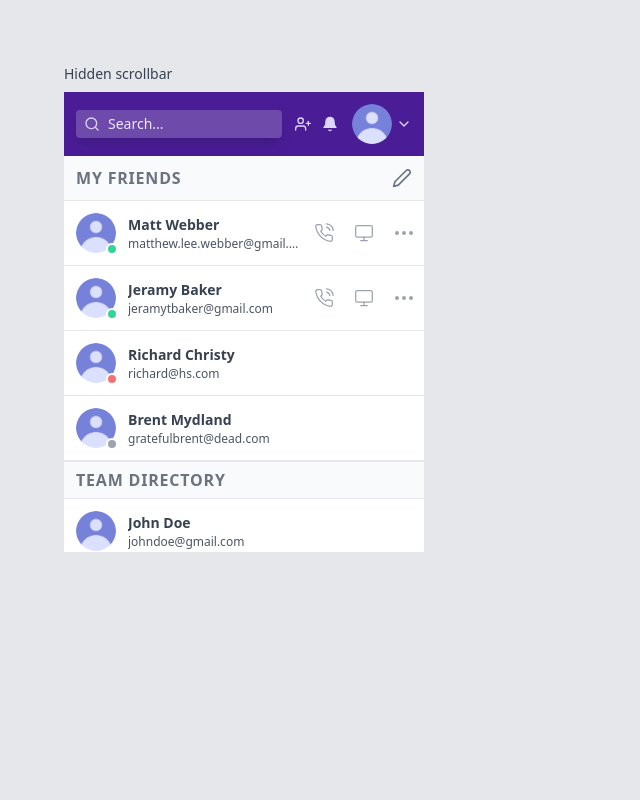
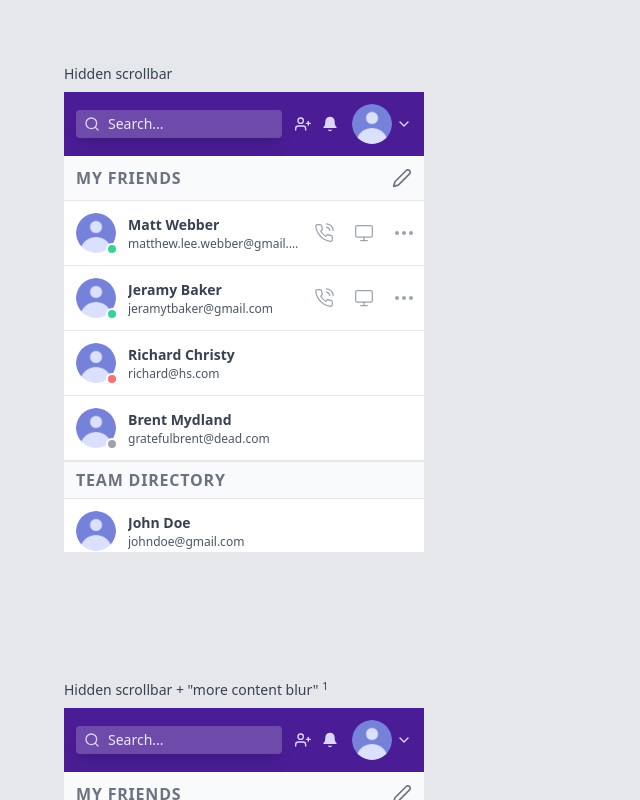
Before and after one commit to matthew-webber/tuple, a React (Create React App) app: page / in a window 1280 px wide. Shown: the whole page, without its empty margins (0-640 px from the left). Built offline with nearby package versions, Linux system fonts and the light colour scheme.

Commit message:
draft 1
scroll and non scroll - missing "more icon" functionality

```diff
--- a/src/App.js
+++ b/src/App.js
@@ -1,11 +1,13 @@
-import Pear from './menus/Pear'
+import NotScrollable from './menus/NotScrollable'
+import Scrollable from './menus/Scrollable'
 
 function App() {
   return (
     <div className='App'>
       <body className='overflow-hidden' style={{backgroundColor: '#4a1d96'}}>
         <div className='h-screen w-full overflow-auto pb-64 antialiased bg-gray-200'>
-          <Pear />
+          <Scrollable />
+          <NotScrollable />
         </div>
       </body>
     </div>
--- a/src/index.css
+++ b/src/index.css
@@ -24,11 +24,8 @@
     -ms-overflow-style: none; /* Internet Explorer 10+ */
     scrollbar-width: none; /* Firefox */
   }
-  .users-overlay::after {
+  .users-overlay:after {
     content: '';
-    display: -webkit-box;
-    display: -ms-flexbox;
-    display: flex;
     position: absolute;
     left: 0px;
     right: 0px;
@@ -37,7 +34,7 @@
     bottom: 0px;
     background: linear-gradient(
       180deg,
-      rgba(139, 167, 32, 0) 80%,
+      rgba(0, 0, 0, 0) 75%,
       rgba(255, 255, 255, 1) 100%
     );
     pointer-events: none;
--- /dev/null
+++ b/src/menus/NotScrollable.js
@@ -0,0 +1,254 @@
+import React, {useState} from 'react'
+import {Fade} from 'react-awesome-reveal'
+import Gravatar from '../layout/Gravatar'
+import HeaderSearch from '../layout/HeaderSearch'
+import UserCard from '../layout/UserCard'
+import Loading from '../Loading'
+import {EditIcon, CancelIcon} from '../media/Icons'
+
+const NotScrollable = () => {
+  const [loading, setLoading] = useState(false)
+  const [editing, setEditing] = useState(false)
+
+  const pearClick = () => {
+    setLoading(true)
+    const revertLoading = () => {
+      setLoading(false)
+    }
+    setTimeout(revertLoading, 2000)
+  }
+
+  const editClick = () => {
+    setEditing(!editing)
+  }
+
+  return (
+    <>
+      <div className='p-16'>
+        <h2 className='pb-2 text-sm text-gray-700'>
+          Hidden scrollbar + "more content blur" <sup>1</sup>
+        </h2>
+        <div
+          className='antialiased overflow-hidden'
+          style={{
+            width: '360' + 'px',
+            height: '460' + 'px',
+            backgroundColor: '#fff',
+          }}
+        >
+          <main className='flex flex-col h-full'>
+            <header className='flex-shrink-0 bg-header'>
+              <div className='flex items-center p-3'>
+                <HeaderSearch />
+                <button className='ml-2 flex items-center justify-center h-8 w-8 text-purple-200 hover:text-purple-100 transition duration-150 ease-in-out'>
+                  <div>
+                    <svg
+                      xmlns='http://www.w3.org/2000/svg'
+                      width='16'
+                      height='16'
+                      viewBox='0 0 24 24'
+                      fill='none'
+                      stroke='currentColor'
+                      strokeWidth='2'
+                      stroke-linecap='round'
+                      stroke-linejoin='round'
+                      className='feather feather-user-plus'
+                    >
+                      <path d='M16 21v-2a4 4 0 0 0-4-4H5a4 4 0 0 0-4 4v2'></path>
+                      <circle cx='8.5' cy='7' r='4'></circle>
+                      <line x1='20' y1='8' x2='20' y2='14'></line>
+                      <line x1='23' y1='11' x2='17' y2='11'></line>
+                    </svg>
+                  </div>
+                </button>
+                <div
+                  id='headway'
+                  className='relative flex items-center justify-center h-8 w-8 text-purple-200 hover:text-purple-100 transition duration-150 ease-in-out cursor-pointer'
+                >
+                  <div>
+                    <svg
+                      xmlns='http://www.w3.org/2000/svg'
+                      width='16'
+                      height='16'
+                      viewBox='0 0 24 24'
+                      fill='currentColor'
+                      stroke='currentColor'
+                      strokeWidth='2'
+                      stroke-linecap='round'
+                      stroke-linejoin='round'
+                      className='feather feather-bell'
+                    >
+                      <path d='M18 8A6 6 0 0 0 6 8c0 7-3 9-3 9h18s-3-2-3-9'></path>
+                      <path d='M13.73 21a2 2 0 0 1-3.46 0'></path>
+                    </svg>
+                  </div>
+                  <span id='HW_badge_cont' className='HW_badge_cont HW_visible'>
+                    <span
+                      id='HW_badge'
+                      className='HW_badge HW_softHidden'
+                      data-count-unseen=''
+                    ></span>
+                  </span>
+                  <span id='HW_badge_cont' className='HW_badge_cont HW_visible'>
+                    <span
+                      id='HW_badge'
+                      className='HW_badge HW_softHidden'
+                      data-count-unseen=''
+                    ></span>
+                  </span>
+                  <span id='HW_badge_cont' className='HW_badge_cont HW_visible'>
+                    <span
+                      id='HW_badge'
+                      className='HW_badge HW_softHidden'
+                      data-count-unseen=''
+                    ></span>
+                  </span>
+                  <span id='HW_badge_cont' className='HW_badge_cont HW_visible'>
+                    <span
+                      id='HW_badge'
+                      className='HW_badge HW_softHidden'
+                      data-count-unseen=''
+                    ></span>
+                  </span>
+                  <span id='HW_badge_cont' className='HW_badge_cont HW_visible'>
+                    <span
+                      id='HW_badge'
+                      className='HW_badge HW_softHidden'
+                      data-count-unseen=''
+                    ></span>
+                  </span>
+                  <span id='HW_badge_cont' className='HW_badge_cont HW_visible'>
+                    <span
+                      id='HW_badge'
+                      className='HW_badge HW_softHidden'
+                      data-count-unseen=''
+                    ></span>
+                  </span>
+                  <span id='HW_badge_cont' className='HW_badge_cont HW_visible'>
+                    <span
+                      id='HW_badge'
+                      className='HW_badge HW_softHidden'
+                      data-count-unseen=''
+                    ></span>
+                  </span>
+                  <span id='HW_badge_cont' className='HW_badge_cont HW_visible'>
+                    <span
+                      id='HW_badge'
+                      className='HW_badge HW_softHidden'
+                      data-count-unseen=''
+                    ></span>
+                  </span>
+                </div>
+                <button type='button' className='ml-2 flex items-center'>
+                  <div className='relative mr-1 w-10 h-10 flex-shrink-0'>
+                    <Gravatar />
+                  </div>
+                  <div className='text-purple-200'>
+                    <svg
+                      xmlns='http://www.w3.org/2000/svg'
+                      width='16'
+                      height='16'
+                      viewBox='0 0 24 24'
+                      fill='none'
+                      stroke='currentColor'
+                      strokeWidth='2'
+                      stroke-linecap='round'
+                      stroke-linejoin='round'
+                      className='feather feather-chevron-down'
+                    >
+                      <polyline points='6 9 12 15 18 9'></polyline>
+                    </svg>
+                  </div>
+                </button>
+              </div>
+            </header>
+            <div className='flex-shrink-0'></div>
+            <div className='scroll-hide-chrome relative flex-grow overflow-y-hidden users-main'>
+              <div className='users-overlay'>
+                <div
+                  className='sticky top-0 flex items-center bg-gray-50 z-10 p-3 border-b leading-3'
+                  style={{fontSize: '11'}}
+                >
+                  <div className='flex-grow uppercase text-gray-500 tracking-wider font-bold'>
+                    My Friends
+                  </div>
+                  <div>
+                    <button
+                      className='text-xs text-gray-500 font-normal'
+                      onClick={editClick}
+                    >
+                      {!editing ? <EditIcon /> : <CancelIcon />}
+                    </button>
+                  </div>
+                </div>
+                <UserCard
+                  userInfo={{
+                    imgThumb: <Gravatar />,
+                    userName: 'Matt Webber',
+                    userEmail: 'matthew.lee.webber@gmail.com',
+                  }}
+                  presence='online'
+                  editing={editing}
+                />
+                <UserCard
+                  userInfo={{
+                    imgThumb: <Gravatar />,
+                    userName: 'Jeramy Baker',
+                    userEmail: 'jeramytbaker@gmail.com',
+                  }}
+                  presence='online'
+                  editing={editing}
+                />
+                <UserCard
+                  userInfo={{
+                    imgThumb: <Gravatar />,
+                    userName: 'Richard Christy',
+                    userEmail: 'richard@hs.com',
+                  }}
+                  presence='busy'
+                  editing={editing}
+                />
+                <UserCard
+                  userInfo={{
+                    imgThumb: <Gravatar />,
+                    userName: 'Brent Mydland',
+                    userEmail: 'gratefulbrent@dead.com',
+                  }}
+                  presence='offline'
+                  editing={editing}
+                />
+                <div
+                  className='sticky top-0 flex items-center bg-gray-50 z-10 p-3 border-t border-b leading-3'
+                  style={{fontSize: '11'}}
+                >
+                  <div className='flex-grow uppercase text-gray-500 tracking-wider font-bold'>
+                    Team Directory
+                  </div>
+                </div>
+                <UserCard
+                  userInfo={{
+                    imgThumb: <Gravatar />,
+                    userName: 'John Doe',
+                    userEmail: 'johndoe@gmail.com',
+                  }}
+                />
+                <UserCard
+                  userInfo={{
+                    imgThumb: <Gravatar />,
+                    userName: 'Jane Doe',
+                    userEmail: 'janedoe@gmail.com',
+                  }}
+                />
+              </div>
+            </div>
+          </main>
+        </div>
+        <h2 className='pt-2 text-sm text-gray-700'>
+          <sup>1</sup> Not scrollable...<i>yet!</i>
+        </h2>
+      </div>
+    </>
+  )
+}
+
+export default NotScrollable
--- a/src/menus/Pear.js
+++ b/src/menus/Scrollable.js
@@ -6,7 +6,7 @@ import UserCard from '../layout/UserCard'
 import Loading from '../Loading'
 import {EditIcon, CancelIcon} from '../media/Icons'
 
-const Scroll = () => {
+const Scrollable = () => {
   const [loading, setLoading] = useState(false)
   const [editing, setEditing] = useState(false)
 
@@ -244,4 +244,4 @@ const Scroll = () => {
   )
 }
 
-export default Scroll
+export default Scrollable
```
